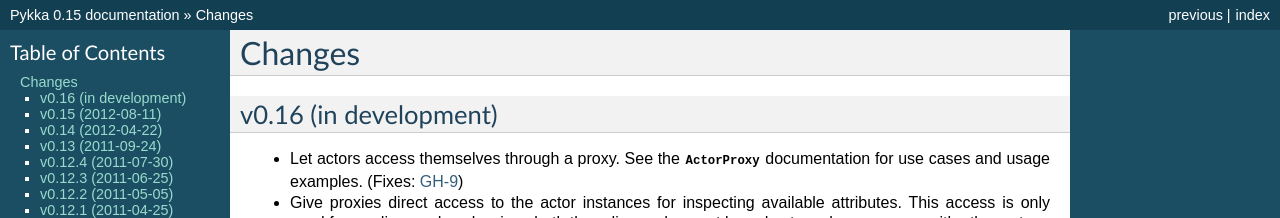
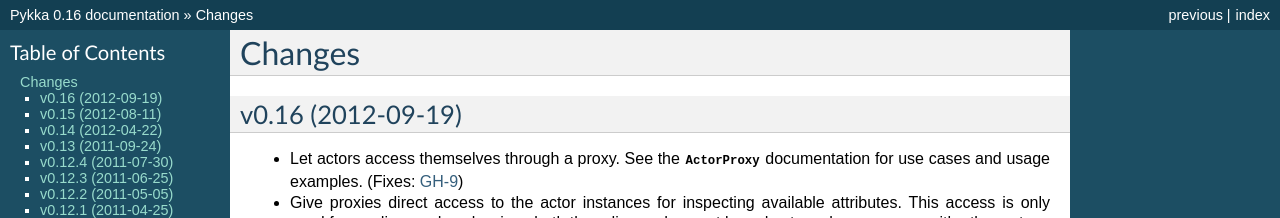
Before and after one commit to jodal/pykka, a Sphinx documentation site: the page built from docs/changes.rst, in a window 1280 px wide and 900 px high. Shown: the top 218 px of the window. Built offline with Sphinx 7.4.7, drawn with Linux system fonts in a browser that asks for light colours; some of the changed text lies outside the part shown.

Commit message:
Release v0.16

```diff
--- a/docs/changes.rst
+++ b/docs/changes.rst
@@ -3,8 +3,8 @@
 =======
 
 
-v0.16 (in development)
-======================
+v0.16 (2012-09-19)
+==================
 
 - Let actors access themselves through a proxy. See the :class:`ActorProxy
   <pykka.proxy.ActorProxy>` documentation for use cases and usage examples.
--- a/pykka/__init__.py
+++ b/pykka/__init__.py
@@ -1,5 +1,5 @@
 #: Pykka's :pep:`386` and :pep:`396` compatible version number
-__version__ = '0.15'
+__version__ = '0.16'
 
 #: Pykka's version as a tuple that can be used for comparison
 #:
```
